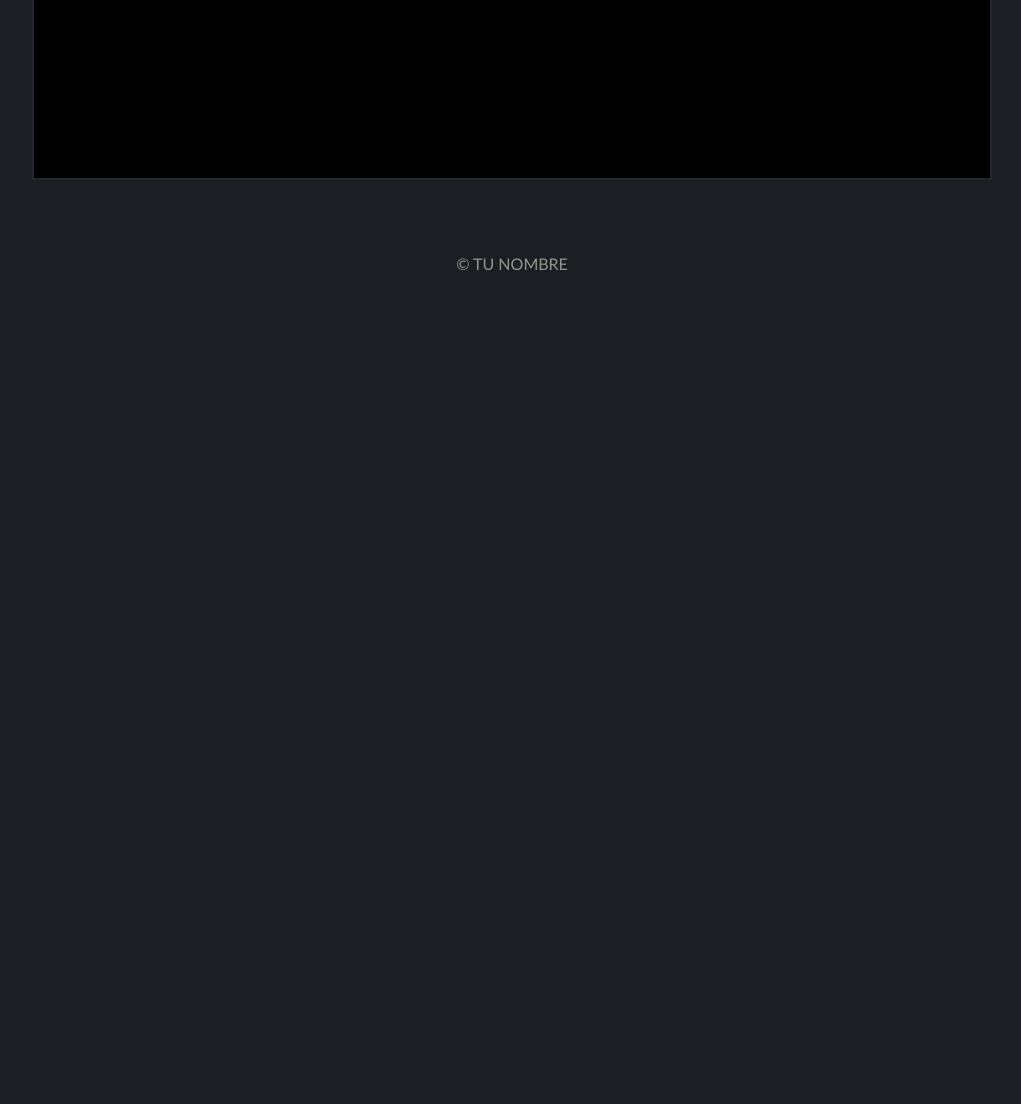
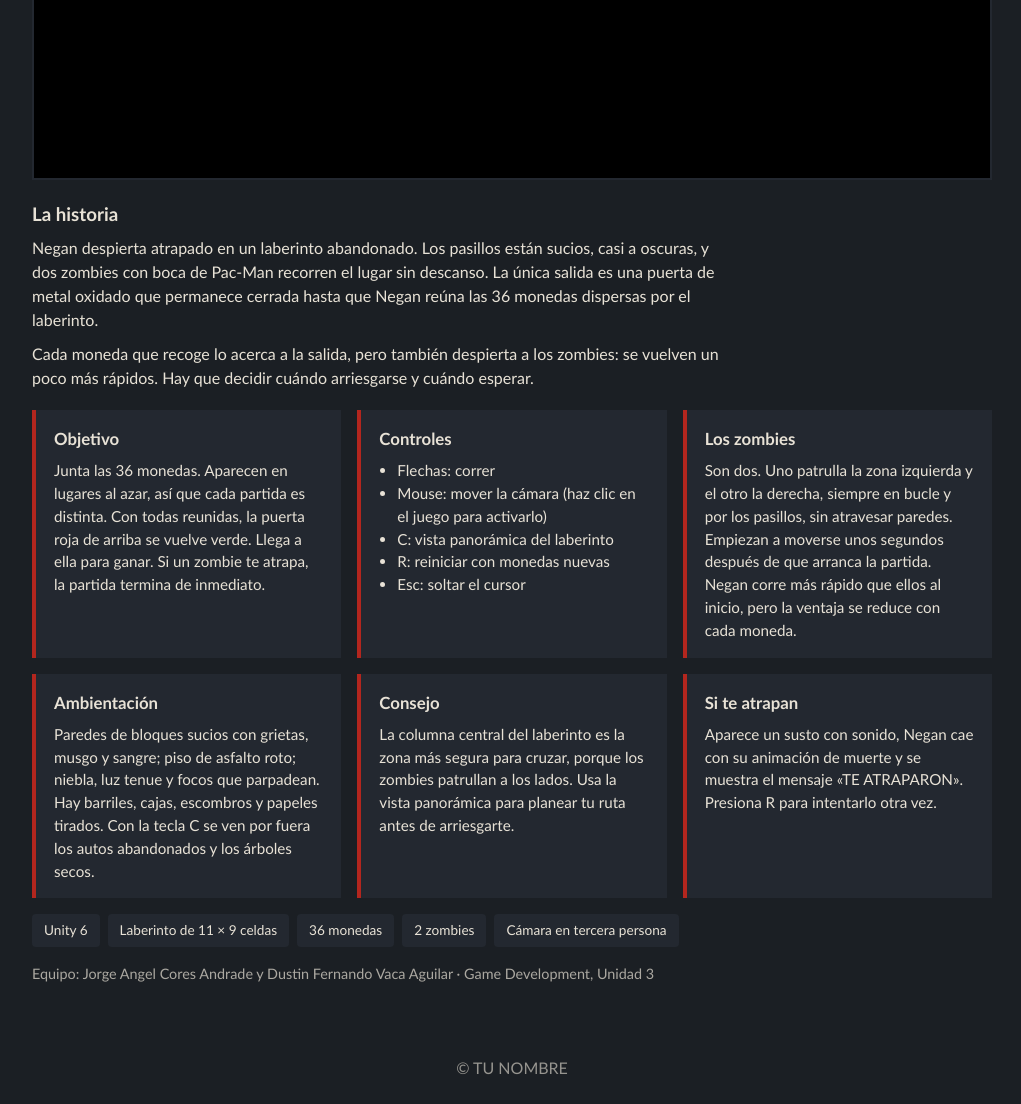
Before and after one commit to JRJASKRYT/portal, a plain HTML site: page index.html in a window 1280 px wide. Shown: the part 1692-2796 px from the top of the page, without its empty margins (128-1149 px from the left). Before the commit the page ends 1992 px from the top, so only its background shows below. Drawn offline with Linux system fonts and the light colour scheme.

Commit message:
Update index.html

```diff
--- a/index.html
+++ b/index.html
@@ -84,6 +84,28 @@
   }
   .area-juego iframe { width: 100%; height: 100%; border: 0; }
 
+  /* ---------- FICHA DEL JUEGO ---------- */
+  .info {
+    display: grid;
+    grid-template-columns: repeat(auto-fit, minmax(240px, 1fr));
+    gap: 16px;
+    margin-top: 20px;
+  }
+  .info div {
+    background: var(--panel);
+    padding: 16px 18px;
+    border-left: 4px solid var(--sangre);
+  }
+  .info h3 { margin: 0 0 8px; font-size: 1.05rem; }
+  .info p, .info li { margin: 0; font-size: .95rem; }
+  .info ul { margin: 0; padding-left: 18px; }
+  .historia { margin: 20px 0 0; max-width: 75ch; }
+  .historia h3 { margin: 0 0 8px; }
+  .historia p { margin: 0 0 10px; }
+  .ficha { margin-top: 16px; display: flex; flex-wrap: wrap; gap: 8px; }
+  .ficha span { background: var(--panel); padding: 6px 12px; font-size: .85rem; border-radius: 4px; }
+  .equipo { margin: 16px 0 0; opacity: .7; font-size: .9rem; }
+
   footer { text-align: center; padding: 24px; opacity: .6; }
 </style>
 </head>
@@ -111,10 +133,59 @@
 
 <!-- ===== JUEGO 2: PAC-MAN ===== -->
 <section id="juego2">
-  <h2>Juego 2: Pac-Man 3D</h2>
-  <p class="desc">Junta las 36 monedas y escapa de los zombies.</p>
+  <h2>Juego 2: Pac-Man 3D, escapa del zombie</h2>
+  <p class="desc">Videojuego 3D de laberinto inspirado en Pac-Man, ambientado en un lugar abandonado al estilo The Walking Dead.</p>
   <button class="btn-start" id="start2">START</button>
   <div class="area-juego" id="area2">Presiona START para jugar</div>
+
+  <div class="historia">
+    <h3>La historia</h3>
+    <p>Negan despierta atrapado en un laberinto abandonado. Los pasillos están sucios, casi a oscuras, y dos zombies con boca de Pac-Man recorren el lugar sin descanso. La única salida es una puerta de metal oxidado que permanece cerrada hasta que Negan reúna las 36 monedas dispersas por el laberinto.</p>
+    <p>Cada moneda que recoge lo acerca a la salida, pero también despierta a los zombies: se vuelven un poco más rápidos. Hay que decidir cuándo arriesgarse y cuándo esperar.</p>
+  </div>
+
+  <div class="info">
+    <div>
+      <h3>Objetivo</h3>
+      <p>Junta las 36 monedas. Aparecen en lugares al azar, así que cada partida es distinta. Con todas reunidas, la puerta roja de arriba se vuelve verde. Llega a ella para ganar. Si un zombie te atrapa, la partida termina de inmediato.</p>
+    </div>
+    <div>
+      <h3>Controles</h3>
+      <ul>
+        <li>Flechas: correr</li>
+        <li>Mouse: mover la cámara (haz clic en el juego para activarlo)</li>
+        <li>C: vista panorámica del laberinto</li>
+        <li>R: reiniciar con monedas nuevas</li>
+        <li>Esc: soltar el cursor</li>
+      </ul>
+    </div>
+    <div>
+      <h3>Los zombies</h3>
+      <p>Son dos. Uno patrulla la zona izquierda y el otro la derecha, siempre en bucle y por los pasillos, sin atravesar paredes. Empiezan a moverse unos segundos después de que arranca la partida. Negan corre más rápido que ellos al inicio, pero la ventaja se reduce con cada moneda.</p>
+    </div>
+    <div>
+      <h3>Ambientación</h3>
+      <p>Paredes de bloques sucios con grietas, musgo y sangre; piso de asfalto roto; niebla, luz tenue y focos que parpadean. Hay barriles, cajas, escombros y papeles tirados. Con la tecla C se ven por fuera los autos abandonados y los árboles secos.</p>
+    </div>
+    <div>
+      <h3>Consejo</h3>
+      <p>La columna central del laberinto es la zona más segura para cruzar, porque los zombies patrullan a los lados. Usa la vista panorámica para planear tu ruta antes de arriesgarte.</p>
+    </div>
+    <div>
+      <h3>Si te atrapan</h3>
+      <p>Aparece un susto con sonido, Negan cae con su animación de muerte y se muestra el mensaje «TE ATRAPARON». Presiona R para intentarlo otra vez.</p>
+    </div>
+  </div>
+
+  <div class="ficha">
+    <span>Unity 6</span>
+    <span>Laberinto de 11 × 9 celdas</span>
+    <span>36 monedas</span>
+    <span>2 zombies</span>
+    <span>Cámara en tercera persona</span>
+  </div>
+
+  <p class="equipo">Equipo: Jorge Angel Cores Andrade y Dustin Fernando Vaca Aguilar · Game Development, Unidad 3</p>
 </section>
 
 <footer>© TU NOMBRE</footer>
```
